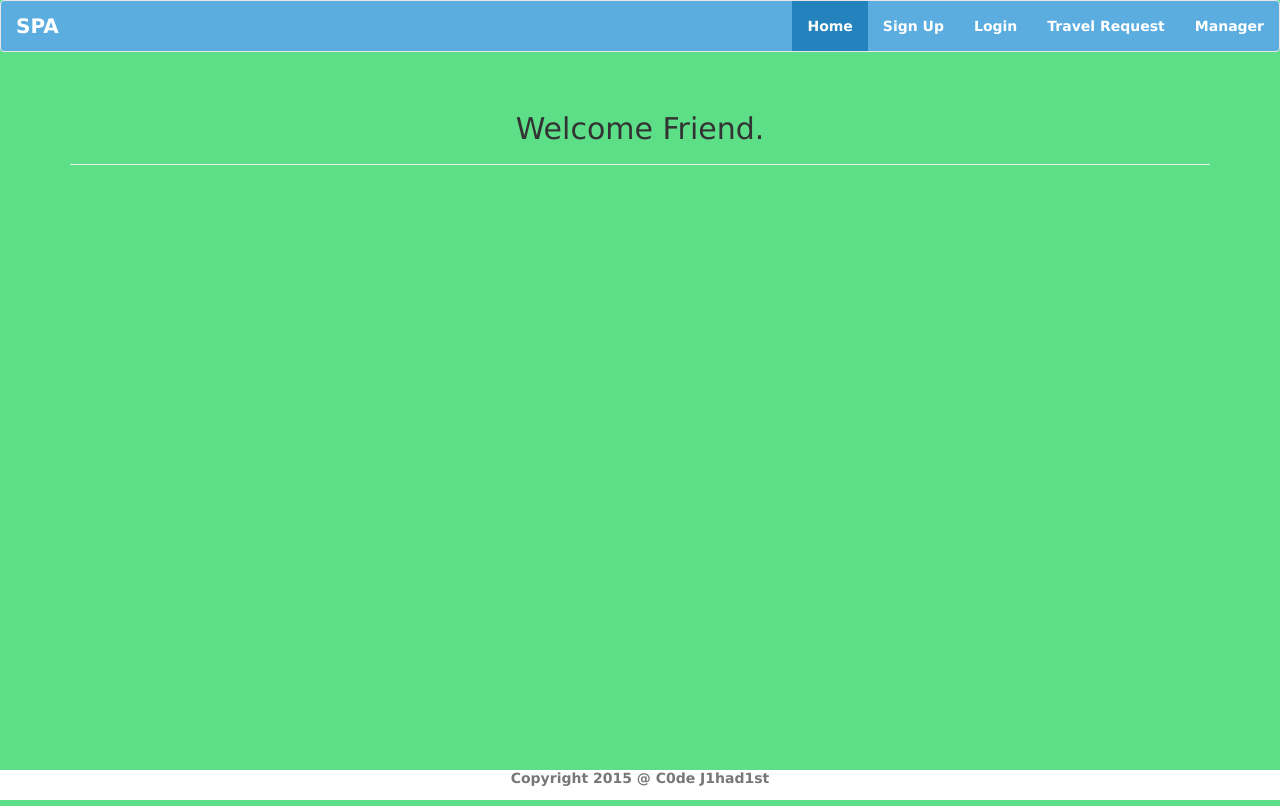
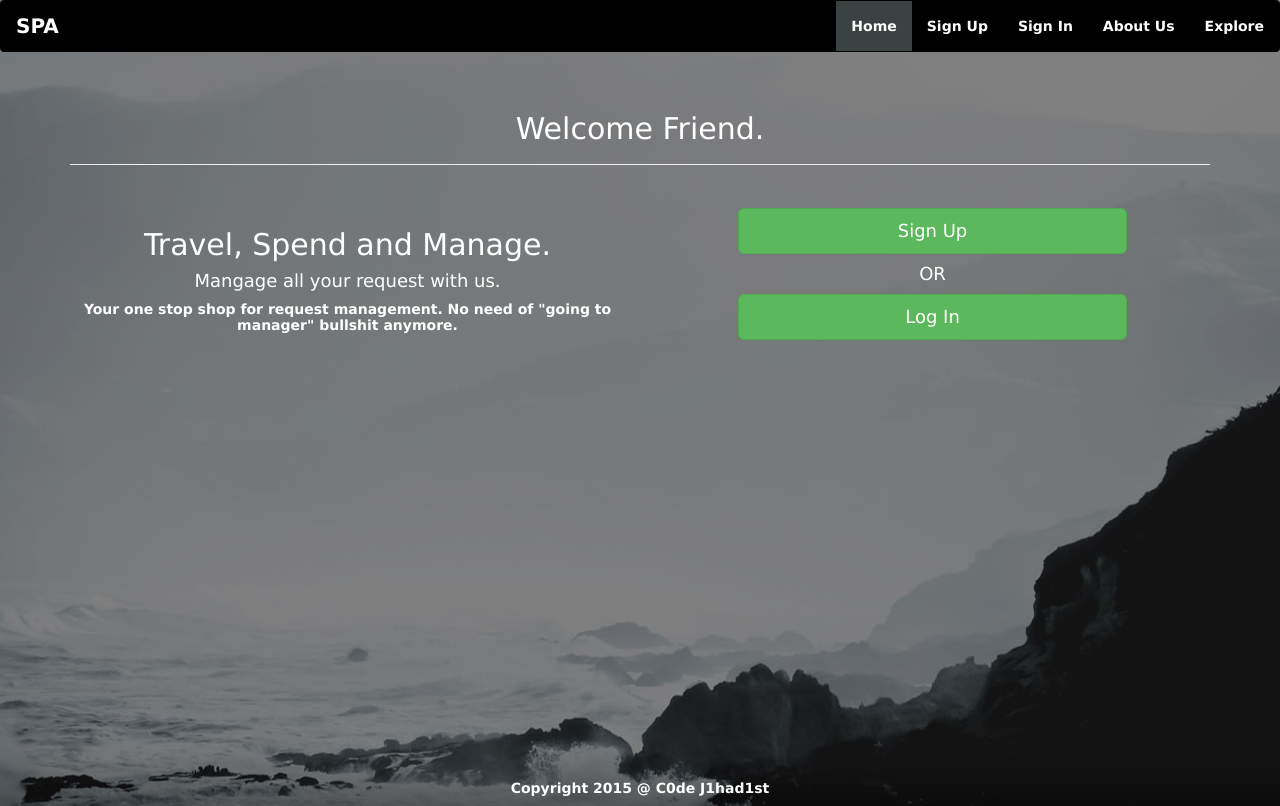
Before and after one commit to bhargavbhegde7/spa, a website: page public/index.html in a window 1280 px wide. Drawn offline with Linux system fonts and the light colour scheme.

Commit message:
Home page done

```diff
--- a/package.json
+++ b/package.json
@@ -12,9 +12,7 @@
     "morgan": "~1.3.0",
     "serve-favicon": "~2.1.3",
     "debug": "~2.0.0",
-    "jade": "~1.6.0",
     "mongodb": "^1.4.29",
-    "mongoskin": "^1.4.12",
     "mongoose": "^3.8.21"
   }
 }
--- a/public/index.html
+++ b/public/index.html
@@ -4,11 +4,12 @@
 <head>
     <title>SPA</title>
     <link rel="stylesheet" type="text/css" href="bower_components/bootstrap/css/bootstrap.min.css">
+    <link rel="stylesheet" type="text/css" href="styles/bootstrap_custom.css">
     <link rel="stylesheet" type="text/css" href="styles/style.css">
 </head>
 
 <body ng-controller="MainCtrl">
-    <nav role="navigation" class="navbar navbar-default">
+    <nav role="navigation" class="navbar navbar-default" id="navigation-bar">
         <div class="navbar-header">
             <button type="button" data-target="#navbarCollapse" data-toggle="collapse" class="navbar-toggle">
                 <span class="sr-only">Toggle navigation</span>
@@ -20,29 +21,34 @@
         </div>
         <div id="navbarCollapse" class="collapse navbar-collapse">
             <ul class="nav navbar-nav navbar-right">
-                <li ng-class="{active : isActive('/')}"><a href="#/">Home</a></li>
-                <li  ng-class="{active : isActive('/signup')}"><a href="#/signup">Sign Up</a></li>
-                <li  ng-class="{active : isActive('/login')}"><a href="#/login">Login</a></li>
-                <li ng-class="{active : isActive('/request')}"><a href="#/request">Travel Request</a></li>
-                <li ng-class="{active : isActive('/manager')}"><a href="#/manager">Manager</a></li>
+                <li ng-class="{active : isActive('/')}"><a href="#/">Home</a>
+                </li>
+                <li ng-class="{active : isActive('/signup')}"><a href="#/signup">Sign Up</a>
+                </li>
+                <li ng-class="{active : isActive('/signin')}"><a href="#/signin">Sign In</a>
+                </li>
+                <li ng-class="{active : isActive('/about')}"><a href="#/about">About Us</a>
+                </li>
+                <li ng-class="{active : isActive('/explore')}"><a href="#/explore">Explore</a>
+                </li>
             </ul>
         </div>
     </nav>
 
     <div ng-view class="container"></div>
 
-<footer class="footer">
-    <div class="container">
-        <p class="text-muted">Copyright 2015 @ C0de J1had1st</p>
-    </div>
-</footer>
+    <footer class="footer" id="footer">
+        <div class="container">
+            <p class="text-muted">Copyright 2015 @ C0de J1had1st</p>
+        </div>
+    </footer>
     <script type="text/javascript" src="bower_components/angular/angular.js"></script>
     <script type="text/javascript" src="bower_components/angular-route/angular-route.js"></script>
     <script type="text/javascript" src="bower_components/jquery/jquery.min.js"></script>
     <script type="text/javascript" src="bower_components/bootstrap/js/bootstrap.min.js"></script>
     <script type="text/javascript" src="js/app.js"></script>
     <script type="text/javascript" src="js/controllers/home.js"></script>
-    <script type="text/javascript" src="js/controllers/login.js"></script>
+    <script type="text/javascript" src="js/controllers/signin.js"></script>
     <script type="text/javascript" src="js/controllers/signup.js"></script>
 </body>
 </html>
--- a/public/js/app.js
+++ b/public/js/app.js
@@ -10,9 +10,9 @@ spa.config(['$routeProvider', '$locationProvider', function($routeProvider, $loc
         templateUrl: 'views/signup.html',
         controller: 'SignupCtrl'
     }).
-    when('/login', {
-        templateUrl: 'views/login.html',
-        controller: 'LoginCtrl'
+    when('/signin', {
+        templateUrl: 'views/signin.html',
+        controller: 'SigninCtrl'
     })
 }]);
 
--- a/public/js/controllers/home.js
+++ b/public/js/controllers/home.js
@@ -1,3 +1,12 @@
-spa.controller('HomeCtrl', function($scope, $http, $rootScope){
-	$scope.username = $rootScope.username || "Friend";
+/***
+ *	Home Controller
+ *	Routes sign in and sign up pages
+ *
+ */
+
+spa.controller('HomeCtrl', function($scope, $location, $rootScope) {
+    $scope.username = $rootScope.username || "Friend";
+    $scope.routeUser = function(code) {
+        $location.path(code);
+    }
 });
--- /dev/null
+++ b/public/js/controllers/signin.js
@@ -0,0 +1,11 @@
+spa.controller('SigninCtrl', function($scope,$location,$http,$rootScope){
+	$scope.formData = {};
+	$scope.authUser = function(){
+		$http.post('/signin/check', $scope.formData)
+			.success(function(data){
+				$rootScope.username = $scope.formData.username;
+				$location.path('/');
+				$scope.formData = {};
+			});
+	};
+});
--- /dev/null
+++ b/public/styles/bootstrap_custom.css
@@ -0,0 +1,43 @@
+
+
+.navbar-default {
+	background-color: rgb(92,173,223);
+}
+
+.navbar-default .navbar-nav>li>a {
+	color: #fff;
+	font-weight: 700;
+}
+
+.navbar-default .navbar-nav>.active>a, .navbar-default .navbar-nav>.active>a:focus, .navbar-default .navbar-nav>.active>a:hover {
+	color: #fff;
+	background-color: rgb(36,130,188);
+}
+
+.navbar-default .navbar-brand {
+	color: #fff;
+	font-weight: 700;
+	font-size: 20px;
+}
+.input-group {
+	width: 60%;
+	margin: 30px auto;
+}
+
+.form-submit-btn{
+	width: 35%;
+	height: 50px;
+	font-size: 25px;
+}
+
+.page-header {
+	color: #fff;
+}
+button.btn.btn-default.roles-btn{
+	margin: 1em;
+}
+
+.footer p.text-muted {
+	font-weight: 700;
+	color: #fff;
+}
--- a/public/styles/style.css
+++ b/public/styles/style.css
@@ -1,56 +1,45 @@
 html {
-	position: relative; /*Required for Sticky Footer*/
-	min-height: 100%; /*Required for Sticky Footer*/
+    position: relative;
+    /*Required for Sticky Footer*/
+
+    min-height: 100%;
+    /*Required for Sticky Footer*/
 }
-
 body {
     font: 14px "Lucida Grande", Helvetica, Arial, sans-serif;
     text-align: center;
-	background-color: rgb(92,223,135);
-	margin-bottom: 60px; /*Required for Sticky Footer*/
+    background-color: rgb(92, 223, 135);
+    margin-bottom: 60px;
+    /*Required for Sticky Footer*/
+
+    background: url(../img/intro-bg.jpg) no-repeat center center fixed;
 }
 
-.navbar-default {
-	background-color: rgb(92,173,223);
+#navigation-bar {
+	background-color: #000;
+	border-color: #000;
+}
+#navigation-bar .active a{
+	background-color: rgb(59,67,66);
+}
+#home-screen {
+    color: #fff;
+    font-weight: bold;
+}
+#home-screen .btn {
+    width: 70%;
+}
+#home-screen p {
+    margin: 10px;
 }
 
-.navbar-default .navbar-nav>li>a {
-	color: #fff;
-	font-weight: 700;
+#home-screen div {
+	padding-top: 2%;
 }
-
-.navbar-default .navbar-nav>.active>a, .navbar-default .navbar-nav>.active>a:focus, .navbar-default .navbar-nav>.active>a:hover {
-	color: #fff;
-	background-color: rgb(36,130,188);
-}
-
-.navbar-default .navbar-brand {
-	color: #fff;
-	font-weight: 700;
-	font-size: 20px;
-}
-.input-group {
-	width: 60%;
-	margin: 30px auto;
-}
-
-.form-submit-btn{
-	width: 35%;
-	height: 50px;
-	font-size: 25px;
-}
-button.btn.btn-default.roles-btn{
-	margin: 1em;
-}
-.footer {
+#footer {
     position: absolute;
     bottom: 0;
     width: 100%;
     /* Set the fixed height of the footer here */
-	height: 30px;
-	background-color: #fff;
+    height: 20px;
 }
-
-.footer p.text-muted {
-	font-weight: 700;
-}
--- a/public/views/home.html
+++ b/public/views/home.html
@@ -1,3 +1,15 @@
 <div class="page-header">
     <h2>Welcome {{username}}.</h2>
-</div
+</div>
+<div class="row" id="home-screen">
+    <div class="col-lg-6 col-md-6 col-sm-6" id="app-note">
+        <h2 class="heading">Travel, Spend and Manage.</h2>
+        <h4>Mangage all your request with us.</h4>
+        <p>Your one stop shop for request management. No need of "going to manager" bullshit anymore.</p>
+    </div>
+    <div class="col-lg-6 col-md-6 col-sm-6" id="sign-up-in">
+        <button class="btn btn-success btn-lg" id="home-sign-btn" ng-click="routeUser('signup')">Sign Up</button>
+        <h4>OR</h4>
+        <button class="btn btn-success btn-lg" id="home-log-btn" ng-click="routeUser('signin')">Log In</button>
+    </div>
+</div>
--- a/server.js
+++ b/server.js
@@ -11,8 +11,8 @@ var app = express();
 
 
 // view engine setup
-app.set('views', path.join(__dirname, 'public'));
-app.set('view engine', 'jade');
+/*app.set('views', path.join(__dirname, 'public'));
+app.set('view engine', 'jade');*/
 
 // uncomment after placing your favicon in /public
 //app.use(favicon(__dirname + '/public/favicon.ico'));
@@ -27,7 +27,7 @@ app.use('/users', users);*/
 //app.use('/',routes.index)
 app.post('/api/login', api.login);
 app.post('/signup/join', user.createUser);
-app.post('/login/check', user.authenticateUser);
+app.get('/login/check', user.authenticateUser);
 
 // catch 404 and forward to error handler
 app.use(function(req, res, next) {
```
Also changed, not shown: public/views/signin.html (added, +14 -0 lines), public/img/intro-bg.jpg (added). Lines whose indentation alone changed are shown as unchanged.
